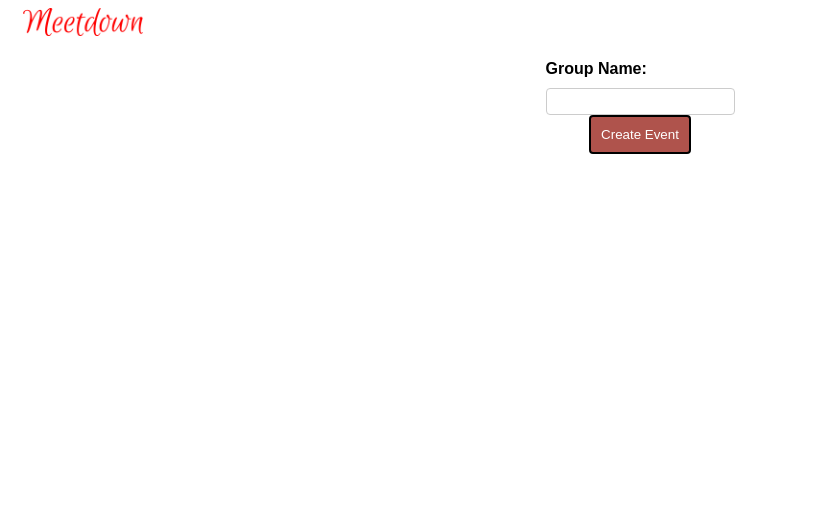
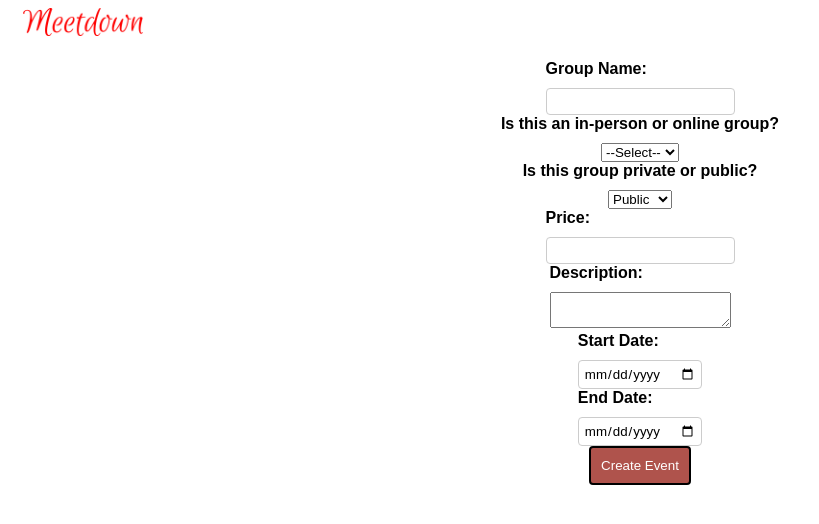
Before and after one commit to XavierAG/Meetdown-A-Meetup-Clone, a React (Create React App) app in the folder frontend/: page /groups/1/events/new in a window 1280 px wide. Shown: the top 524 px of the page, without its empty margins (0-819 px from the left). Built offline with nearby package versions, Linux system fonts and the light colour scheme; no server answers.

Commit message:
added some input fields for create event component

```diff
--- a/frontend/src/components/CreateEvent/index.js
+++ b/frontend/src/components/CreateEvent/index.js
@@ -16,6 +16,7 @@ function CreateEvent() {
   const [imageURL, setImageURL] = useState("");
   const [price, setPrice] = useState("");
   const { groupId } = useParams();
+  const [errors, setErrors] = useState({});
 
   const handleSubmit = async (e) => {
     e.preventDefault();
@@ -33,10 +34,29 @@ function CreateEvent() {
       endDate,
     };
 
-    const newEvent = await dispatch(createEvent(groupId, event));
+    try {
+      const response = await dispatch(createEvent(groupId, event));
 
-    if (newEvent) {
-      history.push(`/events/${newEvent.id}`);
+      if (response) {
+        const newEvent = response;
+        if (newEvent.errors) {
+          setErrors(newEvent.errors);
+          return;
+        }
+        if (newEvent) {
+          // const imagePayload = {
+          //   eventId: newEvent.event.id,
+          //   url,
+          //   preview: true,
+          // };
+          // const newImage = await dispatch(addEventImage(imagePayload));
+          // if (newImage) {
+          history.push(`/events/${newEvent.id}`);
+          // }
+        }
+      }
+    } catch (error) {
+      console.error("An error occurred:", error);
     }
   };
 
@@ -50,7 +70,58 @@ function CreateEvent() {
           onChange={(e) => setName(e.target.value)}
         />
       </div>
-      {/* Other input fields */}
+      <label htmlFor="select">Is this an in-person or online group?</label>
+      <select
+        id="locationType"
+        value={type}
+        onChange={(e) => setType(e.target.value)}
+      >
+        <option value="">--Select--</option>
+        <option value="In person">In person</option>
+        <option value="Online">Online</option>
+      </select>
+      {errors.type && <p className="error">{errors.type}</p>}
+      <label htmlFor="privacyType">Is this group private or public?</label>
+      <select
+        id="privacyType"
+        value={isPrivate ? "1" : "0"} //
+        onChange={(e) => setIsPrivate(e.target.value === "1")}
+      >
+        <option value="1">Private</option>
+        <option value="0">Public</option>
+      </select>
+      {errors.private && <p className="error">{errors.private}</p>}
+      <div>
+        <label>Price:</label>
+        <input
+          type="text"
+          value={price}
+          onChange={(e) => setPrice(e.target.value)}
+        />
+      </div>
+      <div>
+        <label>Description:</label>
+        <textarea
+          value={description}
+          onChange={(e) => setDescription(e.target.value)}
+        ></textarea>
+      </div>
+      <div>
+        <label>Start Date:</label>
+        <input
+          type="date"
+          value={startDate}
+          onChange={(e) => setStartDate(e.target.value)}
+        />
+      </div>
+      <div>
+        <label>End Date:</label>
+        <input
+          type="date"
+          value={endDate}
+          onChange={(e) => setEndDate(e.target.value)}
+        />
+      </div>
       <button type="submit">Create Event</button>
     </form>
   );
--- a/frontend/src/components/Navigation/ProfileButton.js
+++ b/frontend/src/components/Navigation/ProfileButton.js
@@ -4,10 +4,13 @@ import * as sessionActions from "../../store/session";
 import OpenModalButton from "../OpenModalButton";
 import LoginFormModal from "../LoginFormModal";
 import SignupFormModal from "../SignupFormModal";
+import { useHistory } from "react-router-dom";
 
 function ProfileButton({ user }) {
   const dispatch = useDispatch();
   const [showMenu, setShowMenu] = useState(false);
+  const history = useHistory();
+
   const ulRef = useRef();
 
   const openMenu = () => {
@@ -35,6 +38,7 @@ function ProfileButton({ user }) {
     e.preventDefault();
     dispatch(sessionActions.logout());
     closeMenu();
+    history.push(`/`);
   };
 
   const ulClassName = "profile-dropdown" + (showMenu ? "" : " hidden");
--- a/frontend/src/store/event.js
+++ b/frontend/src/store/event.js
@@ -47,12 +47,10 @@ export const createEvent = (groupId, event) => async (dispatch) => {
       const newEvent = await response.json();
       dispatch(setEvent(newEvent));
       return newEvent;
-    } else {
-      const data = await response.json();
-      return false;
     }
   } catch (error) {
-    return false;
+    const data = error.json();
+    return data;
   }
 };
 
```
